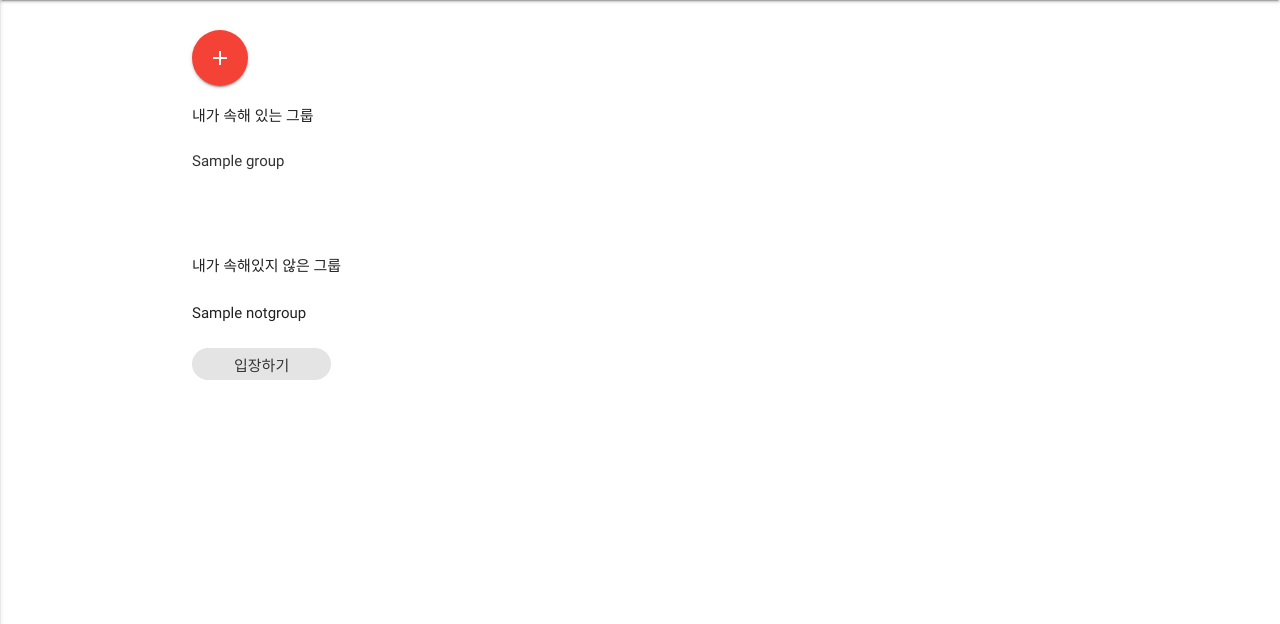
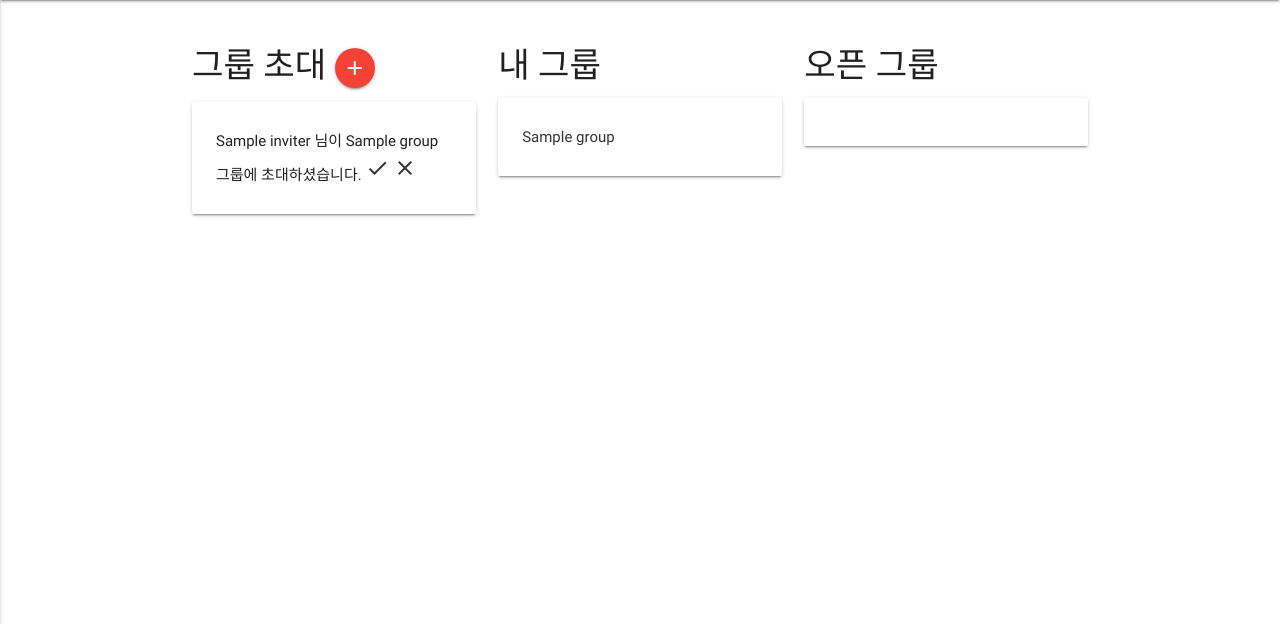
Before and after one commit to iceCreamParlor/backup_project_healthycash, a Django app: template profiles/templates/group.html in a window 1280 px wide. Shown: the part 64-688 px from the top of the page. Run offline with Django 3.2, Linux system fonts and the light colour scheme; the template is opened without the code that fills it: most values are stand-ins (such as "Sample title", 1, 10 or a date in 2020); some libraries are stand-ins or nearby versions.

Commit message:
그룹 초대, 그룹 공개, 비공개 추가

```diff
--- a/profiles/admin.py
+++ b/profiles/admin.py
@@ -3,8 +3,9 @@ from __future__ import unicode_literals
 
 from django.contrib import admin
 
-from .models import Profile, Group
+from .models import Profile, Group, GroupInvite
 # Register your models here.
 
 admin.site.register(Profile)
 admin.site.register(Group)
+admin.site.register(GroupInvite)
--- a/profiles/templates/group.html
+++ b/profiles/templates/group.html
@@ -7,19 +7,49 @@ HealthyCash
 {% block head %}
 {%endblock head%}
 {%block content%}
-
-<div class="container" style="margin-top:30px">
-    <a href="/profiles/group/create/" class="btn-floating btn-large waves-effect waves-light red"><i class="material-icons">add</i></a>
+<div class="container">
+    <div class="row" style="margin-top:30px">
+         <div class="col s12 m4">
+            <h4 class="header">그룹 초대       <a href="/profiles/group/create/" class="btn-floating btn-small waves-effect waves-light red"><i class="material-icons">add</i></a></h4>
+            <div class="card horizontal">
+              <div class="card-stacked">
+                <div class="card-content">
+                    {% if groupinvites %}
+                    {% for groupinvite in groupinvites %}
+                    <p>{{ groupinvite.inviter }} 님이 {{ groupinvite.group.name }} 그룹에 초대하셨습니다.
+                        <a href = "{% url 'profiles:group_invite_accept' groupinvite.id %}"><i class="material-icons">check</i></a>
+                        <a href = "{% url 'profiles:group_invite_decline' groupinvite.id %}"><i class="material-icons">clear</i></a>
+                    </p>
+                    {% endfor %}
+                    {% else %}
+                    <p>그룹 초대 내역이 없습니다.</p>
+                    {% endif %}
+                </div>
+              </div>
+            </div>
+          </div>
+          <div class="col s12 m4">
+            <h4 class="header">내 그룹</h4>
+            <div class="card horizontal">
+              <div class="card-stacked">
+                <div class="card-content">
                     {% if groups %}
-    <p>내가 속해 있는 그룹</p>
                     {% for group in groups %}
                     <p><a href="/profiles/group/detail/{{group.id}}">{{group.name}}</a></p>
                     {% endfor %}
                     {% endif %}
+                </div>
+              </div>
+            </div>
+          </div>
+          <div class="col s12 m4">
+            <h4 class="header">오픈 그룹</h4>
+            <div class="card horizontal">
+              <div class="card-stacked">
+                <div class="card-content">
                     {% if notgroups %}
-    <br><br>
-    <p>내가 속해있지 않은 그룹</p>
                         {% for notgroup in notgroups %}
+                        {% if notgroup.public %}
                         <p>
                             <!-- <a href="/profiles/group/detail/{{notgroup.id}}">{{notgroup.name}}</a> -->
                             {{notgroup.name}}
@@ -29,7 +59,13 @@ HealthyCash
                                 </div>
                             </a>
                         </p>
+                        {% endif %}
                         {% endfor %}
                         {% endif %}
                     </div>
+                </div>
+              </div>
+            </div>
+          </div>
+</div>
 {% endblock content %}
--- a/profiles/templates/group_update.html
+++ b/profiles/templates/group_update.html
@@ -16,6 +16,11 @@ HealthyCash
             <label class="active" for="groupname">그룹 이름</label>
             </div>
         </div>
+        <input name="public" type="radio" id="_public" value = "public" />
+        <label for="_public">공개</label>
+
+        <input name="public" type="radio" id="_private" value = "private"/>
+        <label for="_private">비공개</label>
         {%for member in members%}
         <p>
             <input type="checkbox" name = "username" id="{{member.user.username}}" value="{{member.user.username}}" />
--- a/profiles/urls.py
+++ b/profiles/urls.py
@@ -5,7 +5,7 @@ from django.views.generic import TemplateView
 from .views import (
     mypage, group, group_create, group_create_confirm,
     group_detail, group_update, group_exit, group_update_confirm,
-    group_register, add_group_master
+    group_register, add_group_master, group_invite_accept, group_invite_decline
 )
 
 
@@ -19,5 +19,7 @@ urlpatterns = [
     url(r'^group/update/confirm/(?P<pk>[\d]+)/$', group_update_confirm, name='group_update_confirm'),
     url(r'^group/register/(?P<pk>[\d]+)/$', group_register, name='group_register'),
     url(r'^group/exit/(?P<pk>[\d]+)/$', group_exit, name='group_exit'),
+    url(r'^group/group_invite_accept/(?P<pk>[\d]+)/$', group_invite_accept, name='group_invite_accept'),
+    url(r'^group/group_invite_decline/(?P<pk>[\d]+)/$', group_invite_decline, name='group_invite_decline'),
     url(r'^group/groupmaster/(?P<groupid>[\d]+)/(?P<userid>[\d]+)/$', add_group_master, name='add_group_master'),
 ]
--- a/templates/base.html
+++ b/templates/base.html
@@ -2,12 +2,14 @@
 <!DOCTYPE html>
 <html lang="en">
 <head>
+  <script src="https://code.jquery.com/jquery-2.1.1.min.js"></script>
+  <script src="{% static 'js/materialize.js' %}"></script>
+  <script src="{% static 'js/init.js' %}"></script>
   <meta http-equiv="Content-Type" content="text/html; charset=UTF-8"/>
   <meta name="viewport" content="width=device-width, initial-scale=1"/>
   <title>{% block title %}{% endblock %}</title>
 
   <!-- CSS  -->
-  <link href="https://fonts.googleapis.com/icon?family=Material+Icons" rel="stylesheet">
   <link href="{% static 'css/materialize.css' %}" type="text/css" rel="stylesheet" media="screen,projection"/>
   <link href="{% static 'css/style.css' %}" type="text/css" rel="stylesheet" media="screen,projection"/>
   <!-- Materialize Icon -->
@@ -71,9 +73,6 @@
   </nav>
     {% block content %}{% endblock %}
 
-      <!--  Scripts-->
-  <script src="https://code.jquery.com/jquery-2.1.1.min.js"></script>
-  <script src="{% static 'js/materialize.js' %}"></script>
-  <script src="{% static 'js/init.js' %}"></script>
+
 </body>
 </html>
```
Also changed, not shown: profiles/models.py (+13 -2 lines), profiles/templates/group_create.html (+10 -1 lines), profiles/templates/group_detail.html (+76 -14 lines), profiles/views.py (+55 -5 lines), db.sqlite3, profiles/migrations/0012_groupinvite.py (added), profiles/migrations/0013_groupinvite_group.py (added), profiles/migrations/0014_auto_20180516_1543.py (added), profiles/migrations/0015_remove_group_password.py (added). Lines whose indentation alone changed are shown as unchanged.
